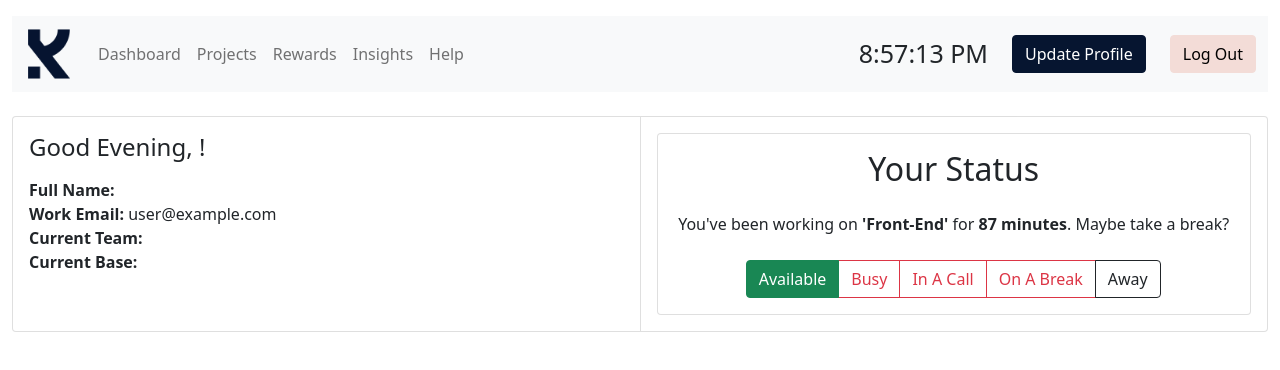
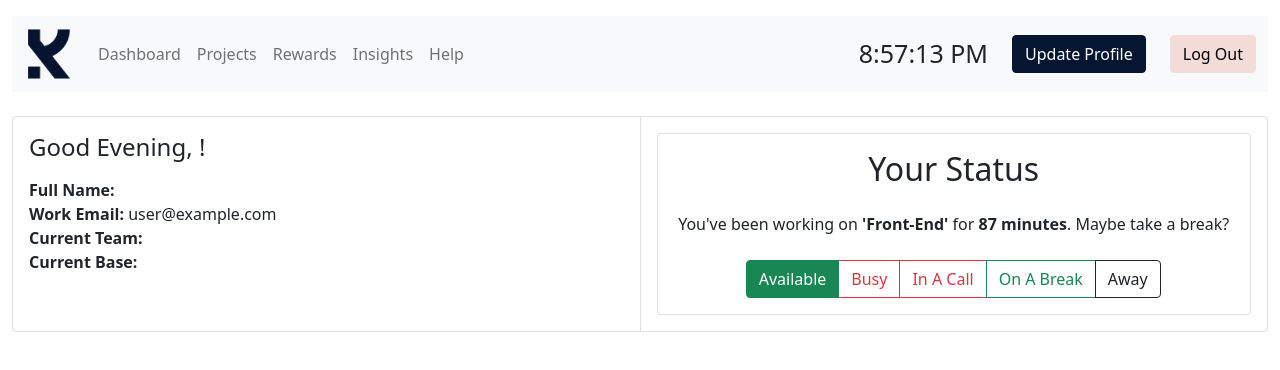
Before and after one commit to ethanvictormonkhouse/Kore, a React (Create React App) app: page / in a window 1280 px wide. Shown: the top 370 px of the page. Built offline with nearby package versions, Linux system fonts and the light colour scheme; no server answers; the database is empty; sample sign-in values are in the browser's storage.

Commit message:
code refactoring

```diff
--- a/src/components/Dashboard/Status/Status.js
+++ b/src/components/Dashboard/Status/Status.js
@@ -1,25 +1,9 @@
 import React, { useState } from "react";
-import {
-  Card,
-  Container,
-  Col,
-  Row,
-  Button,
-  ButtonGroup,
-  ToggleButton,
-} from "react-bootstrap";
+import { Card, Container, ButtonGroup, ToggleButton } from "react-bootstrap";
 import { FontAwesomeIcon } from "@fortawesome/react-fontawesome";
 
 export default function Status() {
   const [radioValue, setRadioValue] = useState("1");
-
-  const radios = [
-    { name: "Available", value: "1" },
-    { name: "Busy", value: "2" },
-    { name: "In A Call", value: "3" },
-    { name: "On A Break", value: "4" },
-    { name: "Away", value: "5" },
-  ];
 
   return (
     <div>
@@ -69,7 +53,7 @@ export default function Status() {
             <ToggleButton
               id="break"
               type="radio"
-              variant="outline-danger"
+              variant="outline-success"
               name="break"
               value="4"
               checked={radioValue === "4"}
```
